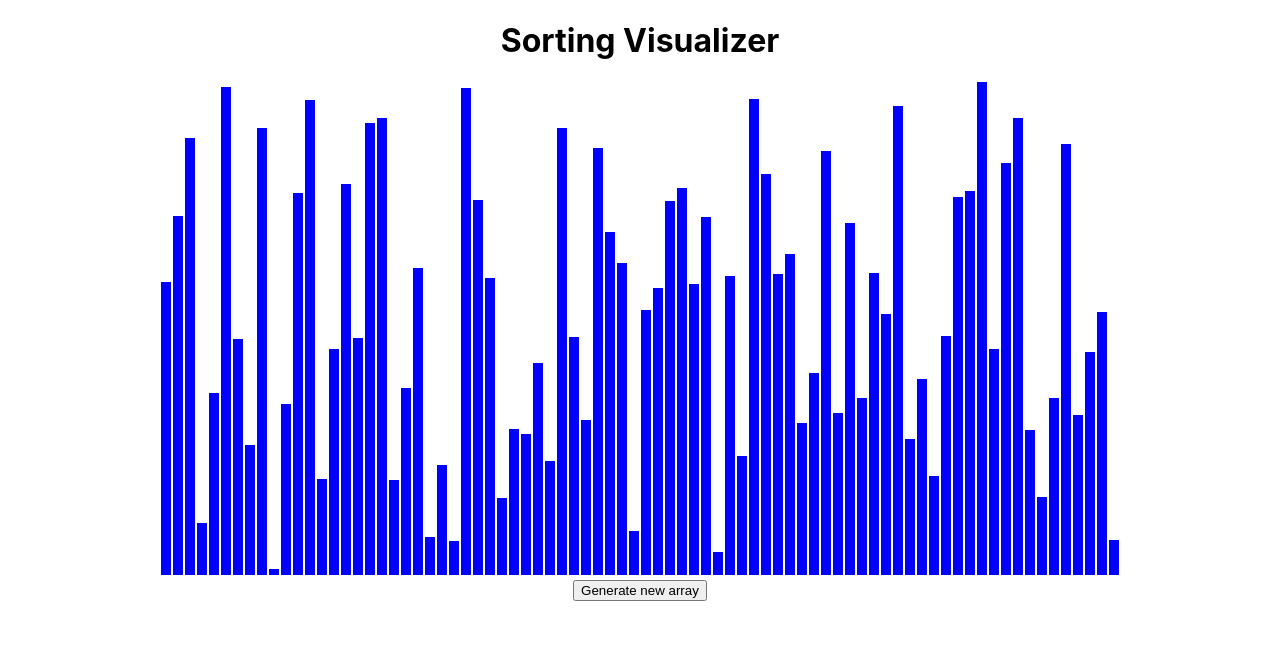
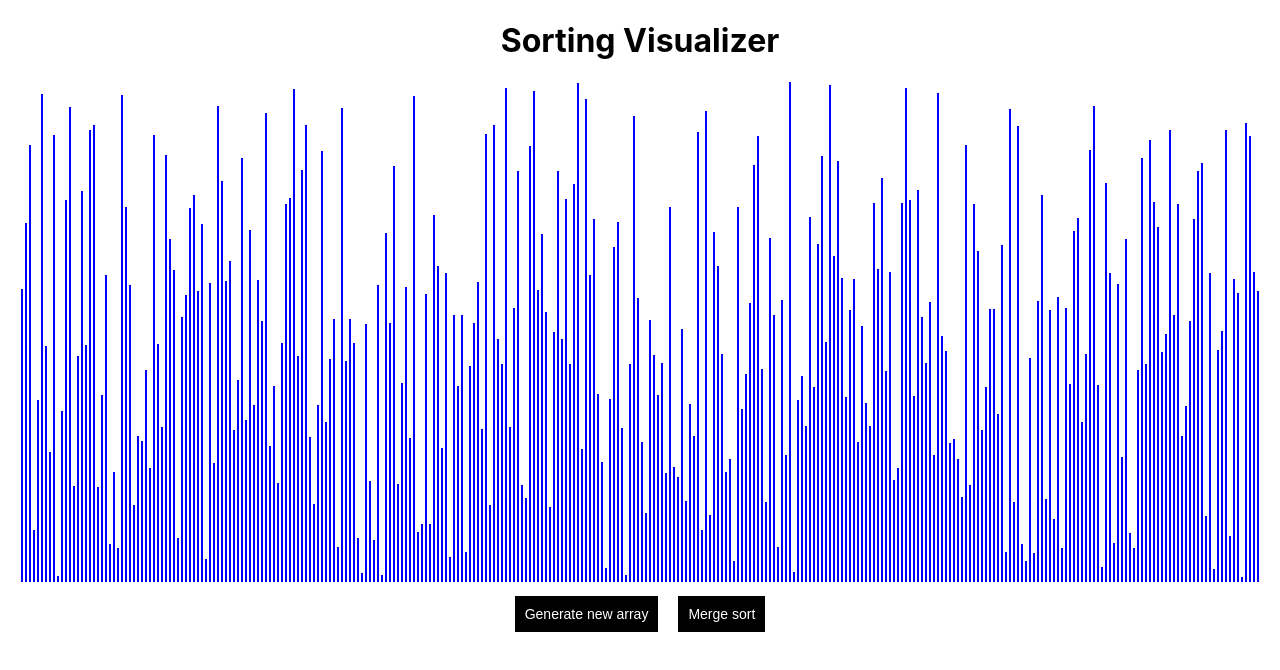
Before and after one commit to ChetanKaushik702/sorting-visualizer, a React (Create React App) app: page / in a window 1280 px wide. Shown: the top 670 px of the page. Built offline with nearby package versions, Linux system fonts and the light colour scheme.

Commit message:
Merge sort implementation completed

```diff
--- a/src/components/SortingVisualizer.css
+++ b/src/components/SortingVisualizer.css
@@ -1,6 +1,21 @@
 .array-bar {
     display: inline-block;
-    width: 10px;
+    width: 2px;
     margin: 0 1px;
     background-color: blue;
 }
+
+.btn {
+    padding: 10px;
+    margin: 10px;
+    background-color: black;
+    color: white;
+    font-size: 14px;
+    font-weight: 500;
+    border: none;
+    cursor: pointer;
+}
+
+.btn:hover {
+    background-color: blue;
+}
--- a/src/components/SortingVisualizer.js
+++ b/src/components/SortingVisualizer.js
@@ -1,7 +1,13 @@
 import React, { useEffect, useState, useCallback } from 'react'
 import './SortingVisualizer.css'
+import mergeSortHandler from '../sortingAlgorithms/mergeSort'
 
 function SortingVisualizer() {
+
+    const PRIMARY_COLOR = 'green'
+    const SECONDARY_COLOR = 'red'
+    const ANIMATION_SPEED_MS = 1
+    const NUMBER_OF_ARRAY_BARS = 310
 
     const [array, setArray] = useState([])
 
@@ -11,7 +17,7 @@ function SortingVisualizer() {
 
     const fillArray = useCallback(() => {
         const arr = []
-        for (let i = 0; i < 80; i++) {
+        for (let i = 0; i < NUMBER_OF_ARRAY_BARS; i++) {
             arr.push(randomIntFromRange(5, 500))
         }
         return arr;
@@ -23,7 +29,43 @@ function SortingVisualizer() {
 
     const resetArray = () => {
         setArray(fillArray())
+        resetColor('blue')
     }
+
+    const resetColor = (color) => {
+        const bars = document.getElementsByClassName('array-bar')
+        for (let i = 0; i < bars.length; i++) {
+            bars[i].style.backgroundColor = color
+        }
+    }
+
+
+    const callmergeSort = () => {
+        const animations = mergeSortHandler(array)
+
+        const arrayBars = document.getElementsByClassName('array-bar');
+        for (let i = 0; i < animations.length; i++) {
+            const isColorChange = i % 3 !== 2;
+            if (isColorChange) {
+              const [barOneIdx, barTwoIdx] = animations[i];
+              const barOneStyle = arrayBars[barOneIdx].style;
+              const barTwoStyle = arrayBars[barTwoIdx].style;
+              const color = i % 3 === 0 ? SECONDARY_COLOR : PRIMARY_COLOR;
+              setTimeout(() => {
+                barOneStyle.backgroundColor = color;
+                barTwoStyle.backgroundColor = color;
+              }, i * ANIMATION_SPEED_MS);
+            } else {
+              setTimeout(() => {
+                const [barOneIdx, newHeight] = animations[i];
+                const barOneStyle = arrayBars[barOneIdx].style;
+                barOneStyle.height = `${newHeight}px`;
+              }, i * ANIMATION_SPEED_MS);
+            }
+        }
+    }
+
+
 
     return (
         <>
@@ -31,13 +73,14 @@ function SortingVisualizer() {
             {
                 array.map((value, index) => {
                     return (
-                        <div key={index} className="array-bar" style={{height: `${value}px`}}>
+                        <div key={index} className="array-bar" style={{height: `${value}px`, backgroundColor: 'blue'}}>
                         </div>
                     )
                 })
             }
         </div>
-        <button onClick={resetArray}>Generate new array</button>
+        <button className="btn" onClick={resetArray}>Generate new array</button>
+        <button className="btn" onClick={callmergeSort}>Merge sort</button>
         </>
     )
 }
--- /dev/null
+++ b/src/sortingAlgorithms/mergeSort.js
@@ -0,0 +1,58 @@
+// merge-sort handler
+const mergeSortHandler = (array) => {
+    const auxiliaryArray = [...array]
+    const animations = []
+    console.log(array)
+    mergeSort(array, 0, array.length - 1, auxiliaryArray, animations)
+    return animations
+}
+// merge-sort
+const mergeSort = (mainArray, beg, end, auxiliaryArray, animations) => {
+    if (beg < end) {
+        const mid = (end + beg) >> 1
+        mergeSort(auxiliaryArray, beg, mid, mainArray, animations)
+        mergeSort(auxiliaryArray, mid + 1, end, mainArray, animations)
+        merge(mainArray, beg, mid, end, auxiliaryArray, animations)
+    }
+}
+
+const merge = (mainArray, beg, mid, end, auxiliaryArray, animations) => {
+    let k = beg, i = beg, j = mid + 1
+    while (i <= mid && j <= end) {
+        // we are comparing the value at indices i and j to mark them
+        animations.push([i, j])
+
+        // again push these indices to unmark them
+        animations.push([i, j])
+
+        if (auxiliaryArray[i] <= auxiliaryArray[j]) {
+            // overwrite the value at index k in the main array
+            animations.push([k, auxiliaryArray[i]])
+
+            mainArray[k++] = auxiliaryArray[i++]
+        } else {
+            // overwrite the value at index k in the main array
+            animations.push([k, auxiliaryArray[j]])
+
+            mainArray[k++] = auxiliaryArray[j++]
+        }
+    }
+
+    while (i <= mid) {
+        animations.push([i, i])
+        animations.push([i, i])
+
+        animations.push([k, auxiliaryArray[i]])
+        mainArray[k++] = auxiliaryArray[i++]
+    }
+
+    while (j <= end) {
+        animations.push([j, j])
+        animations.push([j, j])
+
+        animations.push([k, auxiliaryArray[j]])
+        mainArray[k++] = auxiliaryArray[j++]
+    }
+}
+
+export default mergeSortHandler
```
